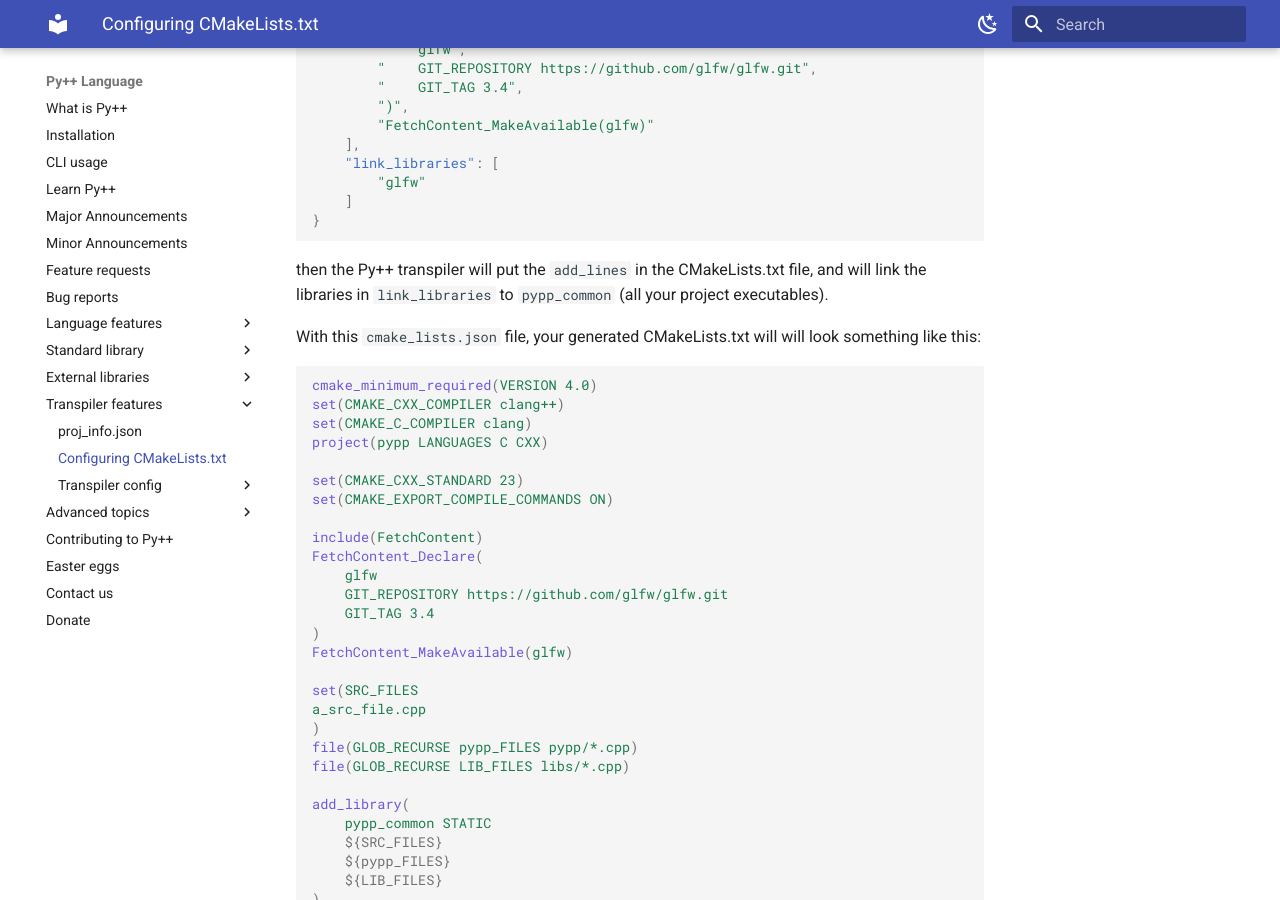
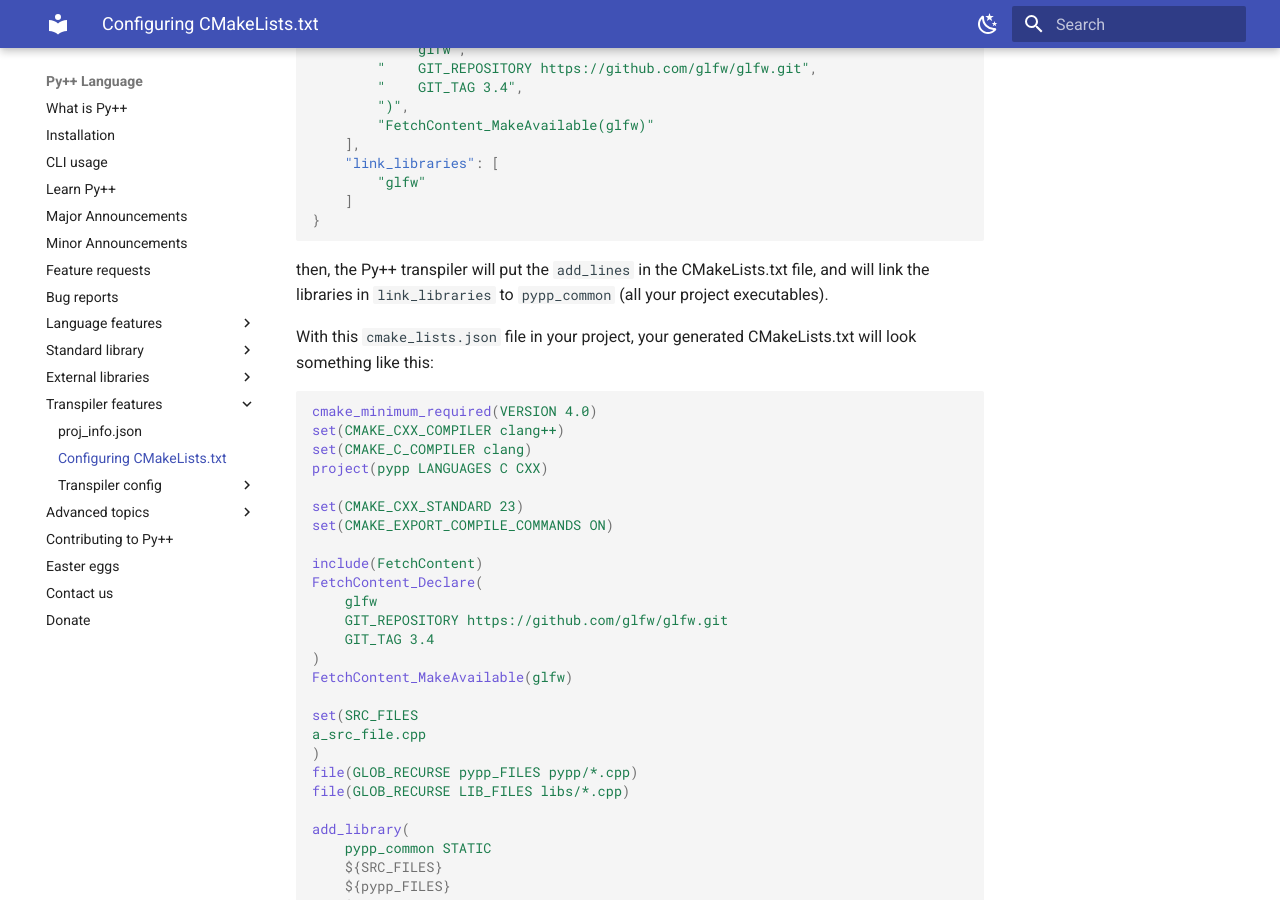
Before and after one commit to curtispuetz/pypp-docs, an MkDocs documentation site: the page built from docs/transpiler_features/cmake_lists.md, in a window 1280 px wide and 900 px high, scrolled down 335 px. Built offline with MkDocs 1.6.1 and Material for MkDocs 9.7.7, drawn with Linux system fonts in a browser that asks for light colours.

Commit message:
Fix grammar issues in cmake_lists.md

````diff
--- a/docs/transpiler_features/cmake_lists.md
+++ b/docs/transpiler_features/cmake_lists.md
@@ -22,9 +22,9 @@ If you put a file `.pypp/transpiler_config/cmake_lists.json` in your project:
 }
 ```
 
-then the Py++ transpiler will put the `add_lines` in the CMakeLists.txt file, and will link the libraries in `link_libraries` to `pypp_common` (all your project executables).
+then, the Py++ transpiler will put the `add_lines` in the CMakeLists.txt file, and will link the libraries in `link_libraries` to `pypp_common` (all your project executables).
 
-With this `cmake_lists.json` file, your generated CMakeLists.txt will will look something like this:
+With this `cmake_lists.json` file in your project, your generated CMakeLists.txt will look something like this:
 
 ```cmake
 cmake_minimum_required(VERSION 4.0)
````
